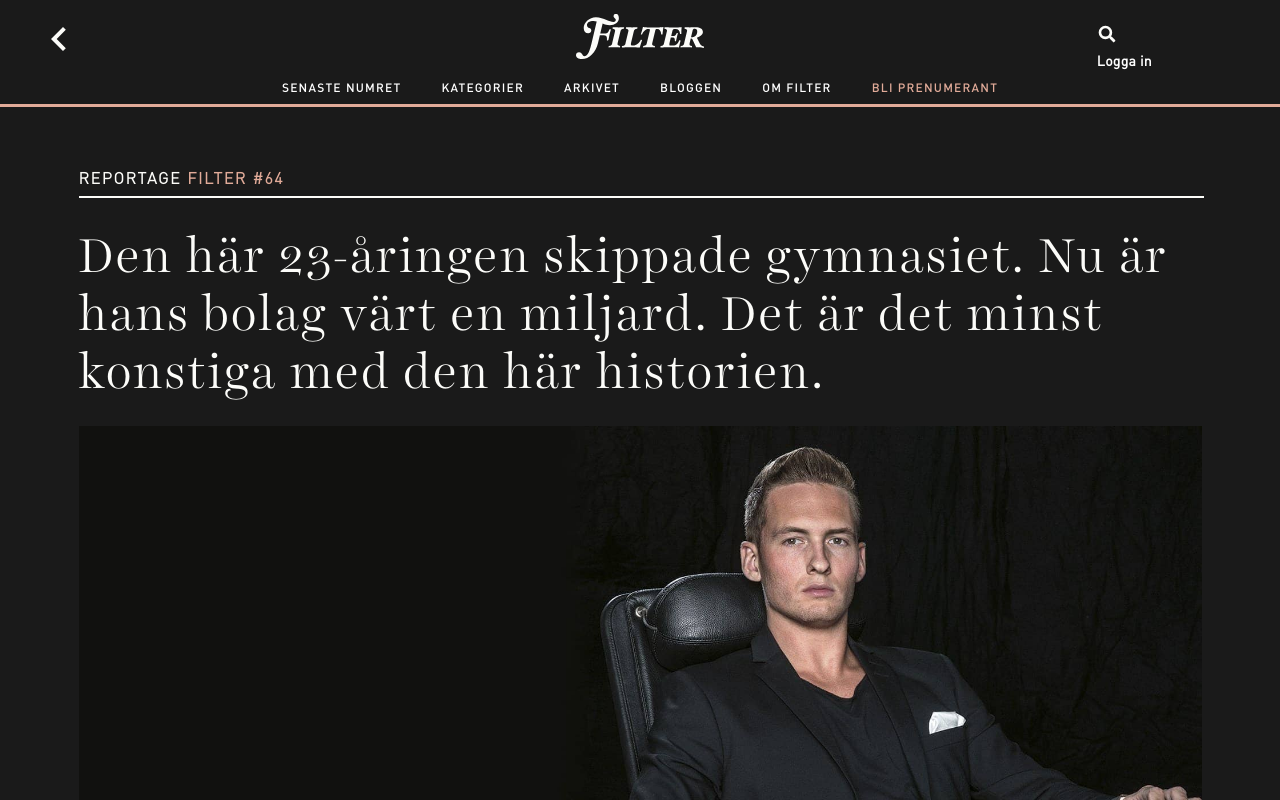
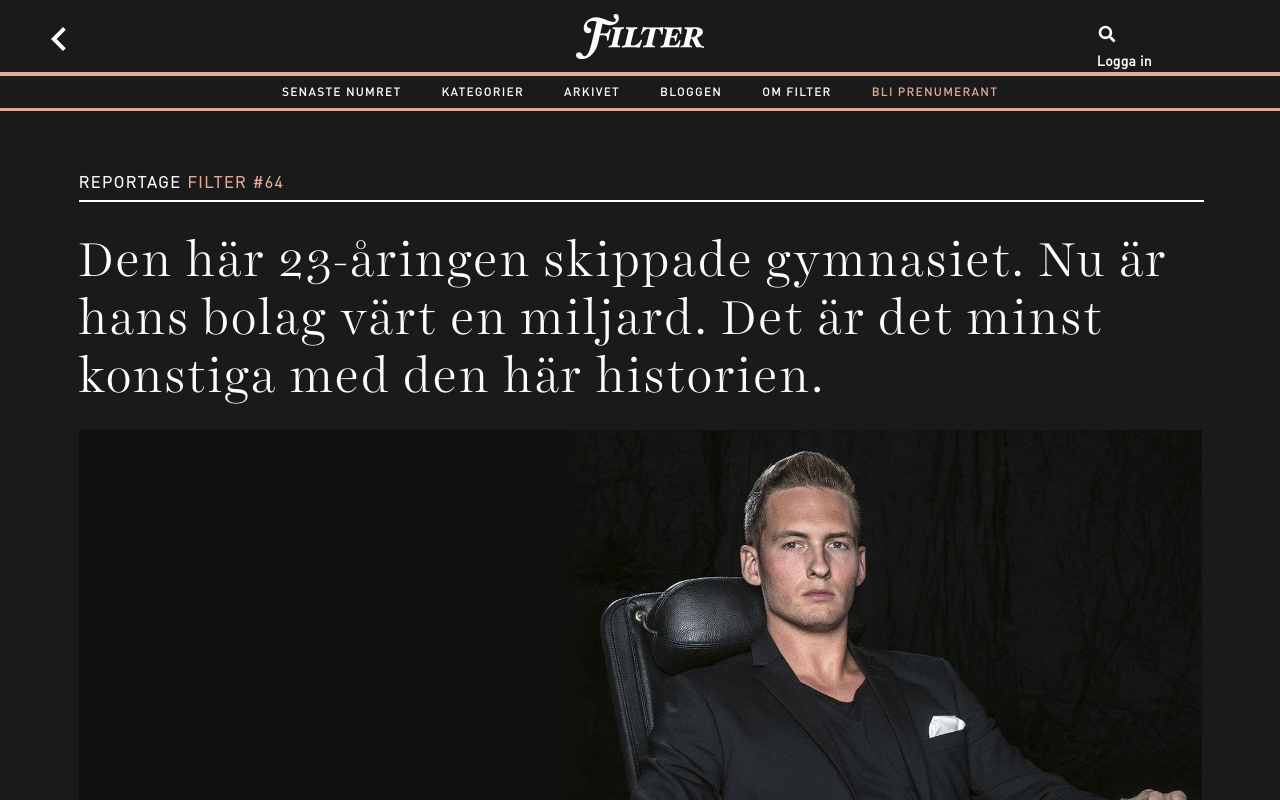
Before and after one commit to Sebastianpalm91/filter, a React (Create React App) app in the folder client/: page / in a window 1280 px wide. Shown: the top 800 px of the page. Built offline with nearby package versions, Linux system fonts and the light colour scheme; the HTML template or start-up script is replaced by a standard one; what @humblebee/styled-components-breakpoint, draft-js-block-breakout-plugin, draft-js-image-plugin would draw is missing.

Commit message:
gollum is nightmode struggling

```diff
--- a/client/src/Components/Header/styles.js
+++ b/client/src/Components/Header/styles.js
@@ -12,6 +12,7 @@ export const Container = styled.div`
     width: 100%;
     height: 72px;
     background-color: #1A1A1A;
+    border-bottom: 4px solid #E1AB99;
 `
 
 export const Wrapper = styled.div `
--- a/client/src/Components/Pages/article/readingcomponents/mobile/index.js
+++ b/client/src/Components/Pages/article/readingcomponents/mobile/index.js
@@ -4,6 +4,7 @@ class MobileButton extends Component {
 
     state = {
         toggleOpen: false,
+        NightMode: true,
     }
 
     onClick = ({ target }) => {
@@ -18,10 +19,15 @@ class MobileButton extends Component {
         this.setState({ toggleOpen: !this.state.toggleOpen })
     }
 
+    toggleNightMode = () => {
+        this.setState({ NightMode: !this.state.NightMode })
+    }
+
+
     render() {
         return (
             <Margins>
-            <Container>
+                <Container nightmode={this.state.NightMode}>
                     <Wrapper>
                         <IconContainer onClick={(e) => {this.showSocials(); this.onClick(e)}}>
                             <Share />
--- a/client/src/Components/Pages/article/readingcomponents/mobile/styles.js
+++ b/client/src/Components/Pages/article/readingcomponents/mobile/styles.js
@@ -20,7 +20,7 @@ export const Container = styled.div `
         bottom: 0px;
         width: 90%;
         height: 7%;
-        background-color: #F8F8F8;
+        ${props => props.nightmode ? 'background: #F8F8F8' : 'background: #E1AB99'};
         border-radius: 5px 5px 0px 0px;
         box-shadow: 0px 1px 3px rgba(0, 0, 0, 0.25);
         margin-bottom: -1px;
--- a/client/src/Components/Pages/article/readingcomponents/readingview/readingview.js
+++ b/client/src/Components/Pages/article/readingcomponents/readingview/readingview.js
@@ -41,6 +41,7 @@ class ReadingView extends Component {
                         <Title nightmode={this.state.NightMode} isLarge={this.state.largeFont}>{title}</Title>
                         <ArticleInfoWrapper nightmode={this.state.NightMode} isLarge={this.state.largeFont}>
                             <InfoWork nightmode={this.state.NightMode} isLarge={this.state.largeFont}>text: </InfoWork><InfoName nightmode={this.state.NightMode}>{name}</InfoName>
+                            <br/>
                             <InfoWork nightmode={this.state.NightMode} paddingLeft={true}>illustration: </InfoWork><InfoName nightmode={this.state.NightMode}>{illustrations}</InfoName>
                             <MagazineNumber nightmode={this.state.NightMode}>
                                 <Highlighted>{tag}</Highlighted> publicerad i filter #{number} ( {published_at} )
--- a/client/src/Components/Pages/article/readingcomponents/readingview/styles.js
+++ b/client/src/Components/Pages/article/readingcomponents/readingview/styles.js
@@ -78,7 +78,9 @@ export const InfoWork = styled.span`
     ${props => props.nightmode ? 'color: #222222' : 'color: #FCFCF9'};
     text-transform: capitalize;
     font-family: hd;
-    padding-left: ${({ paddingLeft }) => paddingLeft ? '10px' : '0px'}
+    ${breakpoint.up('m')`
+        padding-left: ${({ paddingLeft }) => paddingLeft ? '10px' : '0px'}
+    `}
 `
 
 export const InfoName = styled.span`
```
Lines whose indentation alone changed are shown as unchanged.
